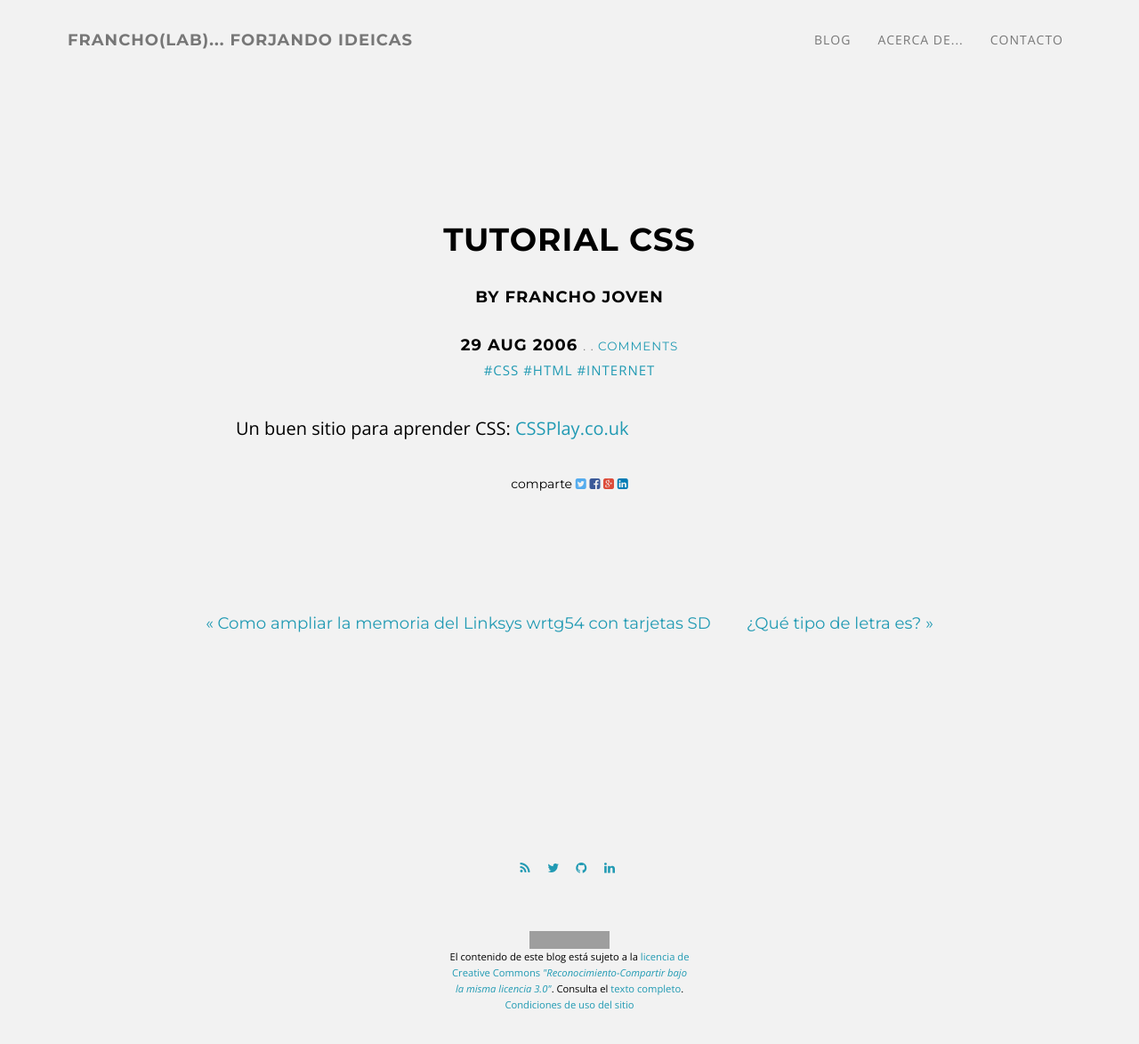
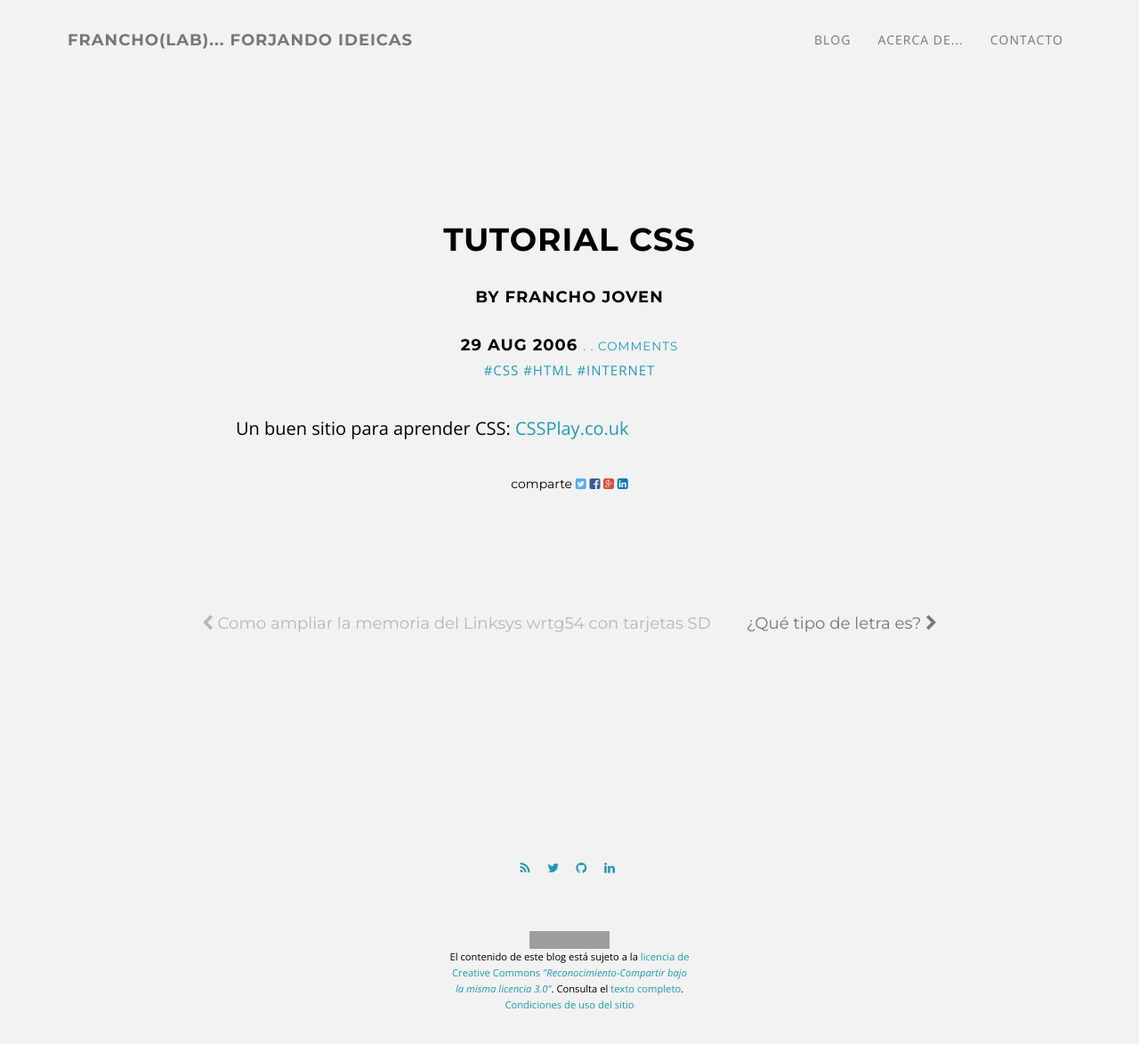
Before and after one commit to francho/francho.github.io, a Jekyll site: the page built from _posts/2006-08-29-tutorial-css.html, in a window 1280 px wide and 1285 px high. Shown: the top 1174 px of the window at 89% size. Built offline with Jekyll 4.4.1, drawn with Linux system fonts in a browser that asks for light colours; comment, search, counter and statistics services are not loaded; grey boxes are pictures that could not be loaded.

Commit message:
Tweak next and previous link in post

```diff
--- a/_layouts/post.html
+++ b/_layouts/post.html
@@ -33,10 +33,10 @@
 
   <section id="post-navigation" class="container page-navigation">
       {% if page.previous.url %}
-      <a class="prev" href="{{page.previous.url}}">&laquo; {{page.previous.title}}</a>
+      <a class="prev" href="{{page.previous.url}}"><i class="fa fa-chevron-left"></i> {{page.previous.title}}</a>
       {% endif %}
       {% if page.next.url %}
-      <a class="next" href="{{page.next.url}}">{{page.next.title}} &raquo;</a>
+      <a class="next" href="{{page.next.url}}">{{page.next.title}} <i class="fa fa-chevron-right"></i></a>
       {% endif %}
   </section>
 
--- a/_sass/_francho.scss
+++ b/_sass/_francho.scss
@@ -405,6 +405,14 @@ body {
   font-size: 1em;
 };
 
+.next {
+  color: $light;
+}
+
+.prev {
+  color: lighten($light, 25%);
+}
+
 .social-share {
   text-align: center;
   padding-bottom: 30px;
```
